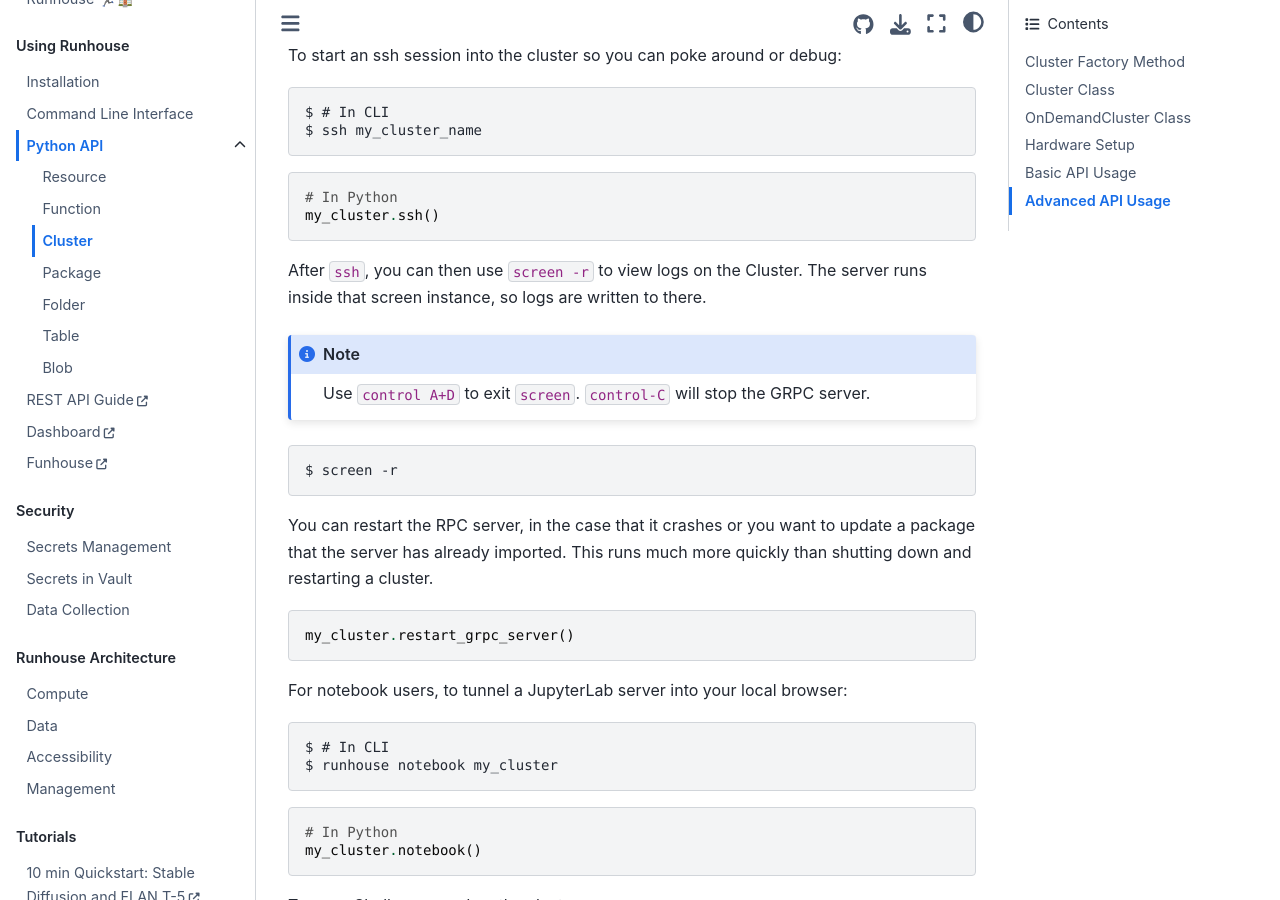
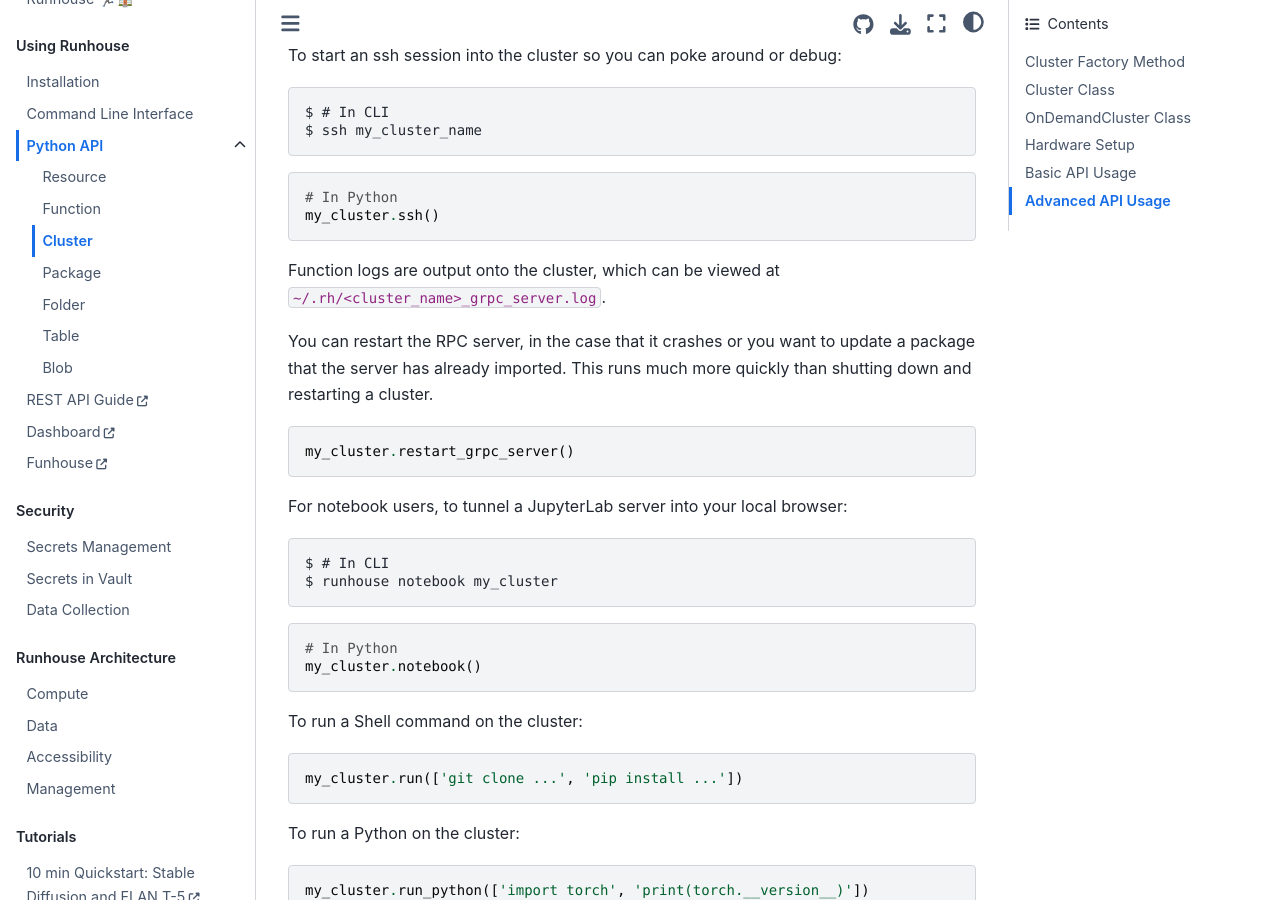
Before and after one commit to run-house/runhouse, a Sphinx documentation site: the page built from docs/rh_primitives/cluster.rst, in a window 1280 px wide and 900 px high, scrolled down 2232 px. Built offline with Sphinx 7.4.7 and the Sphinx Book theme 1.1.4, drawn with Linux system fonts in a browser that asks for light colours.

Commit message:
update logs docs

```diff
--- a/docs/overview/accessibility.rst
+++ b/docs/overview/accessibility.rst
@@ -131,9 +131,9 @@
 
 Viewing RPC Logs
 ~~~~~~~~~~~~~~~~
-If you didn't run your function with :code:`stream_logs=True` and otherwise need to see the logs for Runhouse
-on a particular cluster, you can ssh into the cluster with :code:`ssh <cluster name>` and :code:`screen -r` (and use control A+D to exit.
-If you control-C you will stop the server). The server runs inside that screen instance, so logs are written to there.
+Function logs can be streamed back by passing :code:`stream_logs=True` to the function run. The logs are
+also output onto the cluster on `~/.rh/<cluster_name>_grpc_server.log`, which you can view after ssh-ing in
+with :code:`ssh <cluster name>`
 
 Restarting the RPC Server
 ~~~~~~~~~~~~~~~~~~~~~~~~~
--- a/docs/rh_primitives/cluster.rst
+++ b/docs/rh_primitives/cluster.rst
@@ -103,15 +103,7 @@
   # In Python
   my_cluster.ssh()
 
-After ``ssh``, you can then use ``screen -r`` to view logs on the Cluster. The server
-runs inside that screen instance, so logs are written to there.
-
-.. note::
-   Use ``control A+D`` to exit ``screen``. ``control-C`` will stop the GRPC server.
-
-.. code-block:: console
-
-   $ screen -r
+Function logs are output onto the cluster, which can be viewed at :code:`~/.rh/<cluster_name>_grpc_server.log`.
 
 You can restart the RPC server, in the case that it crashes or you want to update a package that the
 server has already imported. This runs much more quickly than shutting down and restarting a cluster.
```
